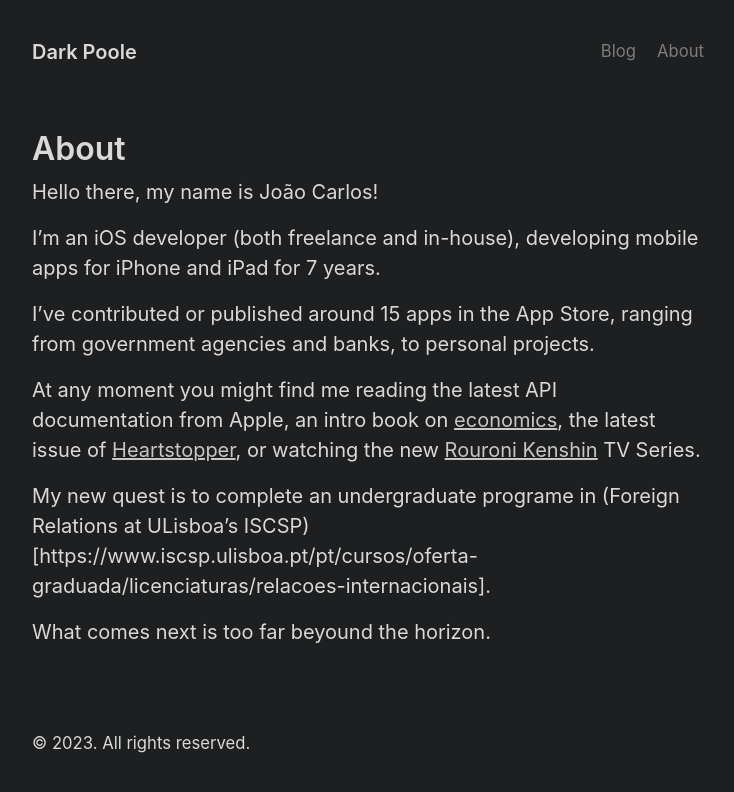
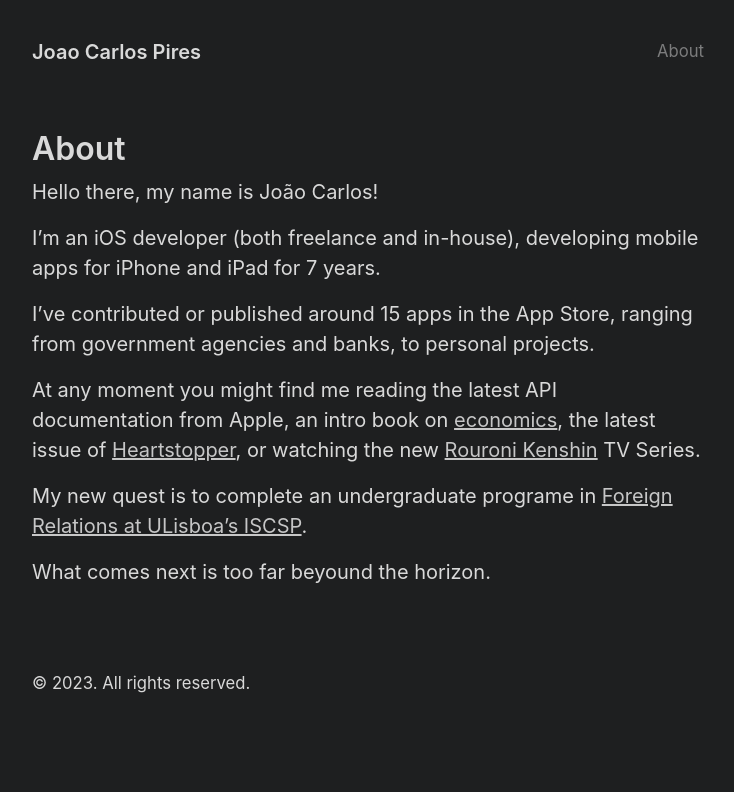
Before and after one commit to joaoc-pires/website-joaopires.com, a Jekyll site: the page built from about.md, in a window 1280 px wide. Shown: the top 792 px of the page, without its empty margins (272-1006 px from the left). Built offline with Jekyll 4.4.1, drawn with Linux system fonts in a browser that asks for light colours.

Commit message:
updated about and navigation

```diff
--- a/_config.yml
+++ b/_config.yml
@@ -1,6 +1,6 @@
 # Setup
-title: Dark Poole
-url: https://getpoole.com
+title: Joao Carlos Pires
+url: https://joaopires.com
 paginate: 1
 baseurl: ""
 permalink: pretty
@@ -32,17 +32,17 @@ sass:
 
 # Specify the author for blog posts
 author:
-  name: Mark Otto
-  url: https://twitter.com/mdo
-  email: markdotto@gmail.com
+  name: Joao Pires
+  url: https://mastodon.social/@keirmot
+  email: mail@joaopires.com
 
 # Custom vars
 version: 3.0.0
 
 # Navbar page list
 nav:
-  - title: Blog
-    url: /archive
+  # - title: Blog
+  #   url: /archive
 
   - title: About
     url: /about
--- a/about.md
+++ b/about.md
@@ -11,6 +11,6 @@ I've contributed or published around 15 apps in the App Store, ranging from gove
 
 At any moment you might find me reading the latest API documentation from Apple, an intro book on [economics](https://www.core-econ.org/the-economy/), the latest issue of [Heartstopper](https://tapas.io/episode/428109), or watching the new [Rouroni Kenshin](https://en.wikipedia.org/wiki/Rurouni_Kenshin_(2023_TV_series)) TV Series.
 
-My new quest is to complete an undergraduate programe in (Foreign Relations at ULisboa's ISCSP)[https://www.iscsp.ulisboa.pt/pt/cursos/oferta-graduada/licenciaturas/relacoes-internacionais].
+My new quest is to complete an undergraduate programe in [Foreign Relations at ULisboa's ISCSP](https://www.iscsp.ulisboa.pt/pt/cursos/oferta-graduada/licenciaturas/relacoes-internacionais).
 
 What comes next is too far beyound the horizon.
```
